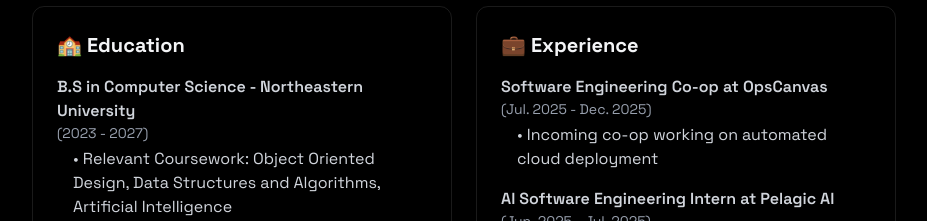
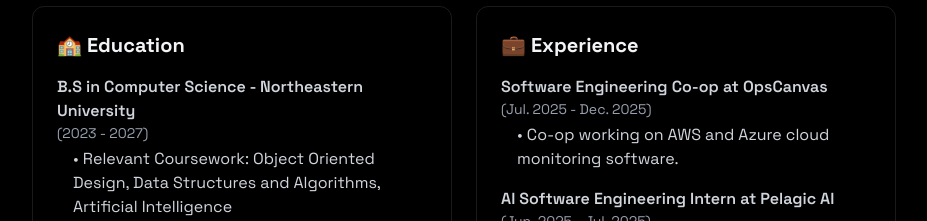
Before and after one commit to RMahshie/ryan-mahshie-portfolio, a React (Vite) app: page / in a window 1280 px wide. Shown: the part 1580-1801 px from the top of the page, without its empty margins (176-1103 px from the left). Built offline with nearby package versions, Linux system fonts and the light colour scheme; no server answers.

Commit message:
started coop

```diff
--- a/src/components/sections/About.jsx
+++ b/src/components/sections/About.jsx
@@ -109,7 +109,7 @@
                             <div>
                                 <h4 className="font-semibold"> Software Engineering Co-op at <a href="https://www.linkedin.com/company/opscanvas/" target="_blank" rel="noopener noreferrer" className="text-inherit hover:text-purple-500 no-underline cursor-pointer transition-colors">OpsCanvas</a></h4>
                                 <p className="text-sm text-gray-400 mb-1">(Jul. 2025 - Dec. 2025)</p>
-                                <p className="ml-4">• Incoming co-op working on automated cloud deployment</p>
+                                <p className="ml-4">• Co-op working on AWS and Azure cloud monitoring software.</p>
                             </div>
 
                             <div>
```
